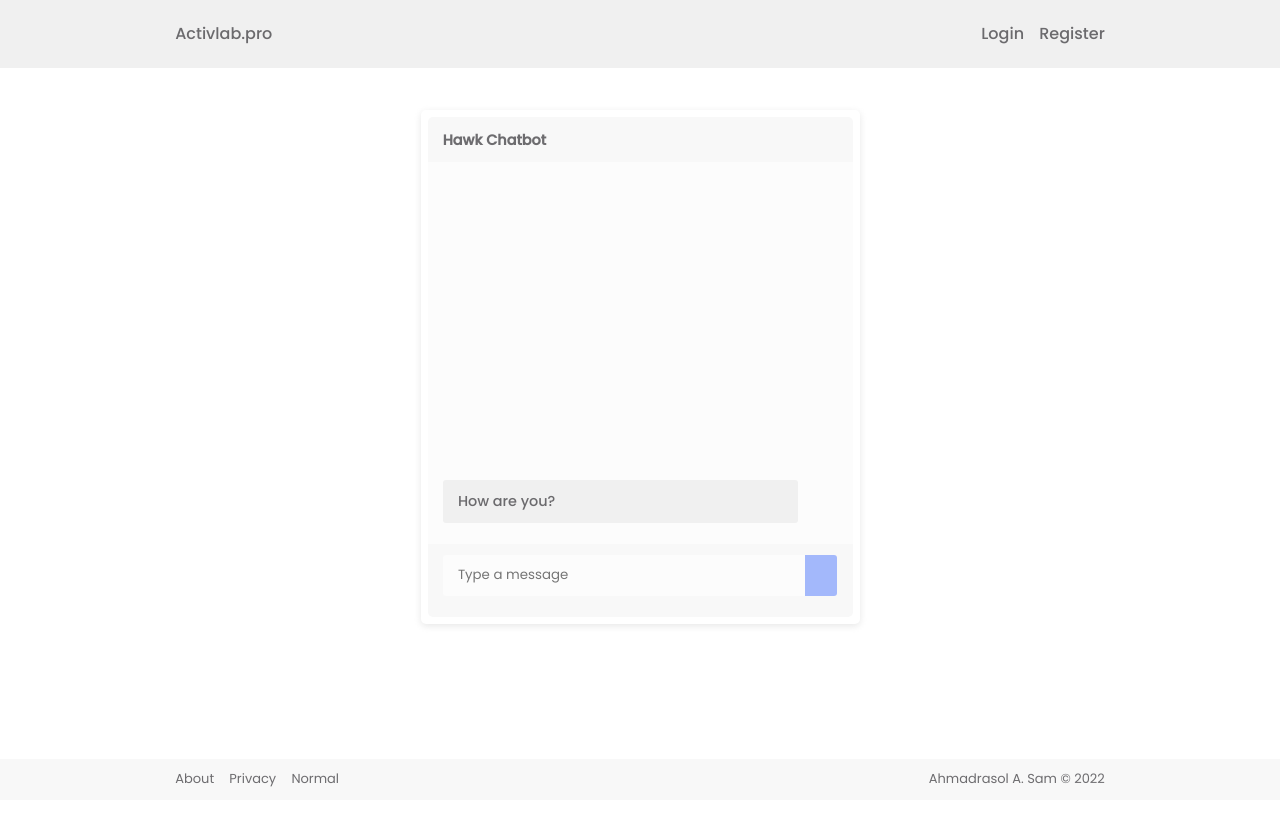
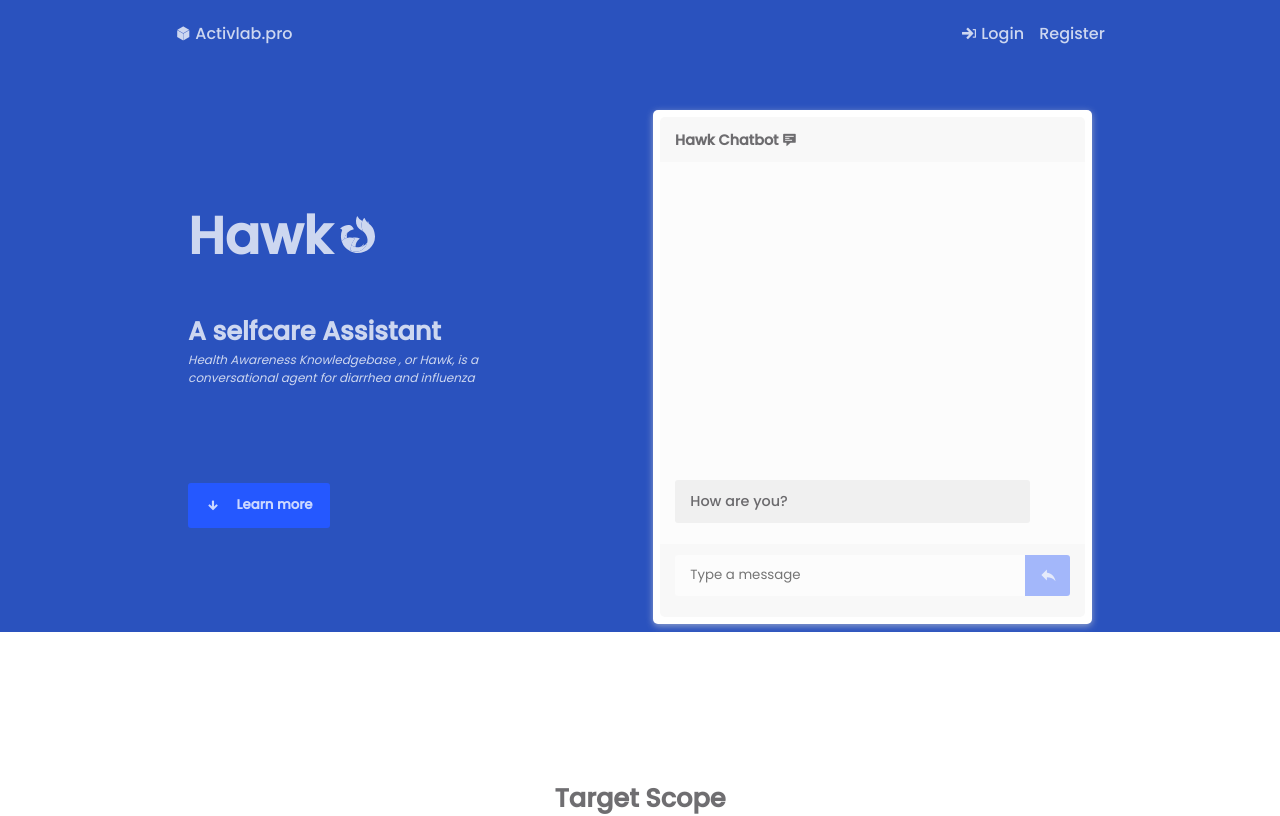
Before and after one commit to ph1234-dev/hawk.io, a Vue app: page / in a window 1280 px wide. Shown: the top 816 px of the page. Built offline with nearby package versions, Linux system fonts and the light colour scheme.

Commit message:
updated landing page content

```diff
--- a/src/App.vue
+++ b/src/App.vue
@@ -1,17 +1,52 @@
 <script setup>
 import Nav from '@/components/Nav.vue'
 import Footer from '@/components/Footer.vue'
+import NavOverlay from '@/components/NavOverlay.vue'
+import AppBodySection2 from '@/components/AppBodySection2.vue';
+import AppBodySection3 from './components/AppBodySection3.vue';
+
+let scrollDown = ()=>{
+  let el = document.querySelector("#template-body-section-2")
+  if ( el ){
+    el.scrollIntoView({ behavior: "smooth" });
+  }
+}
 </script>
 
 <template>
+  <NavOverlay></NavOverlay>
   <div class="template">
     <header class="template-header">
       <Nav />
     </header>
     <main class="template-body">
-      <div class="container container-centered" >
-        <RouterView></RouterView>
-      </div>
+
+      <section id="template-body-content-1" class="container container-split-2" >
+        <div id="left-area">
+          <div id="project-title-container">
+            <strong id="catch-phrase" class="text-biggest">Hawk </strong>
+            <i class="hawk-outline"></i>
+          </div>
+
+          <div id="project-title-container" class="text-big">
+            <strong>A selfcare Assistant</strong>
+          </div>
+
+          <em class="text-small">Health Awareness Knowledgebase , or Hawk, is a conversational agent for diarrhea and influenza</em>
+
+          <div id="call-to-action">
+            <button @click="scrollDown()" class="btn btn-primary" style="margin-top: 1rem"><i class="icofont-arrow-down"></i>Learn more</button>
+          </div>
+        </div>
+        <RouterView ></RouterView>
+      </section>
+
+      <AppBodySection2></AppBodySection2>
+
+      <AppBodySection3></AppBodySection3>
+
+
+
     </main>
     <footer class="template-footer">
       <Footer />
@@ -19,13 +54,140 @@ import Footer from '@/components/Footer.vue'
   </div>
 </template>
 
-<style lang="scss">
+<style lang="scss" >
 @use "assets/scss/app.scss";
+@use "assets/scss/variable";
+
 @import url('https://fonts.googleapis.com/css2?family=Poppins:wght@400;500&display=swap');
 
-@import url("@/assets/icons/style.css");
+// @import url("@/assets/icons/style.css");
+@import url("@/assets/icofont/icofont.css");
+
+$scoped-opacity: .77;
+$scoped-color-white:  rgba(255,255,255,$scoped-opacity) !important;
+$scoped-blue: #2a52be;
+$scoped-padding: 7rem;
 
 * {
   font-family: 'Poppins', sans-serif !important;
 }
+
+#left-area{
+  display: none;
+
+  #call-to-action{
+    margin-top: 5rem;
+  }
+}
+
+em,
+p{
+  max-width: 40ch;
+}
+
+#project-title-container{
+  display: flex !important;
+  align-items: center;
+  gap: .5rem;
+}
+
+.hawk-outline{
+  background: url("@/assets/svg/logo outline.svg") no-repeat;
+  // background-color: indianred;
+  // background-repeat: no-repeat;
+  // bak
+  // width: 100px;
+  // height: 100px;
+  width: calc(1.15rem + 1.5vw);
+  height:  calc(1.15rem + 1.5vw);
+  display: block;
+  opacity: $scoped-opacity;
+}
+
+#template-body-content-1{
+  z-index: 999;
+  position: relative;
+  display: flex;
+  flex-direction: column;
+  align-items: center;
+}
+
+
+
+
+@media screen and (min-width: 768px){
+  #left-area{
+    display: flex;
+    flex-direction: column;
+    *{
+      color: $scoped-color-white;
+    }
+    min-width: 50%;
+
+    >:nth-child(1){
+      // color: green !important;
+      margin-bottom: 3rem;
+    }
+
+    #catch-phrase{
+      line-height: 110%;
+    }
+  }
+
+  #template-body-content-1{
+    flex-direction: row !important;
+    // align-items: unset;
+    gap: unset;
+    align-content: flex-start;
+  }
+}
+
+.template{
+  overflow: hidden;
+}
+
+
+.template-header{
+
+  *{
+    color: $scoped-color-white;
+  }
+}
+
+
+.template-footer,
+.template-header{
+  z-index: 2;
+  background-color: transparent !important;
+
+  *{
+    background-color: transparent;
+  }
+}
+
+.template-body{
+  overflow-y:unset;
+  &::after{
+    content: '';
+    z-index: 1;
+    // background-color: rgb(236, 50, 87);
+
+    // https://cssgradient.io/shades-of-blue/
+    // cerulean blue
+    background-color: $scoped-blue;
+    // background-color: cornflowerblue;
+    display: block;
+    width: 100%;
+    height: 40vh;
+    scale: (2.95);
+    // transform: rotate(-3deg);
+    // in order for absoluate to work you need to set the parent
+    // container and the positions top/lef/right/bottom
+    // https://www.youtube.com/watch?v=3PDQDRJq5Ls
+    position: absolute;
+    left: 0;
+    top: 0;
+  }
+}
+
 </style>
```
